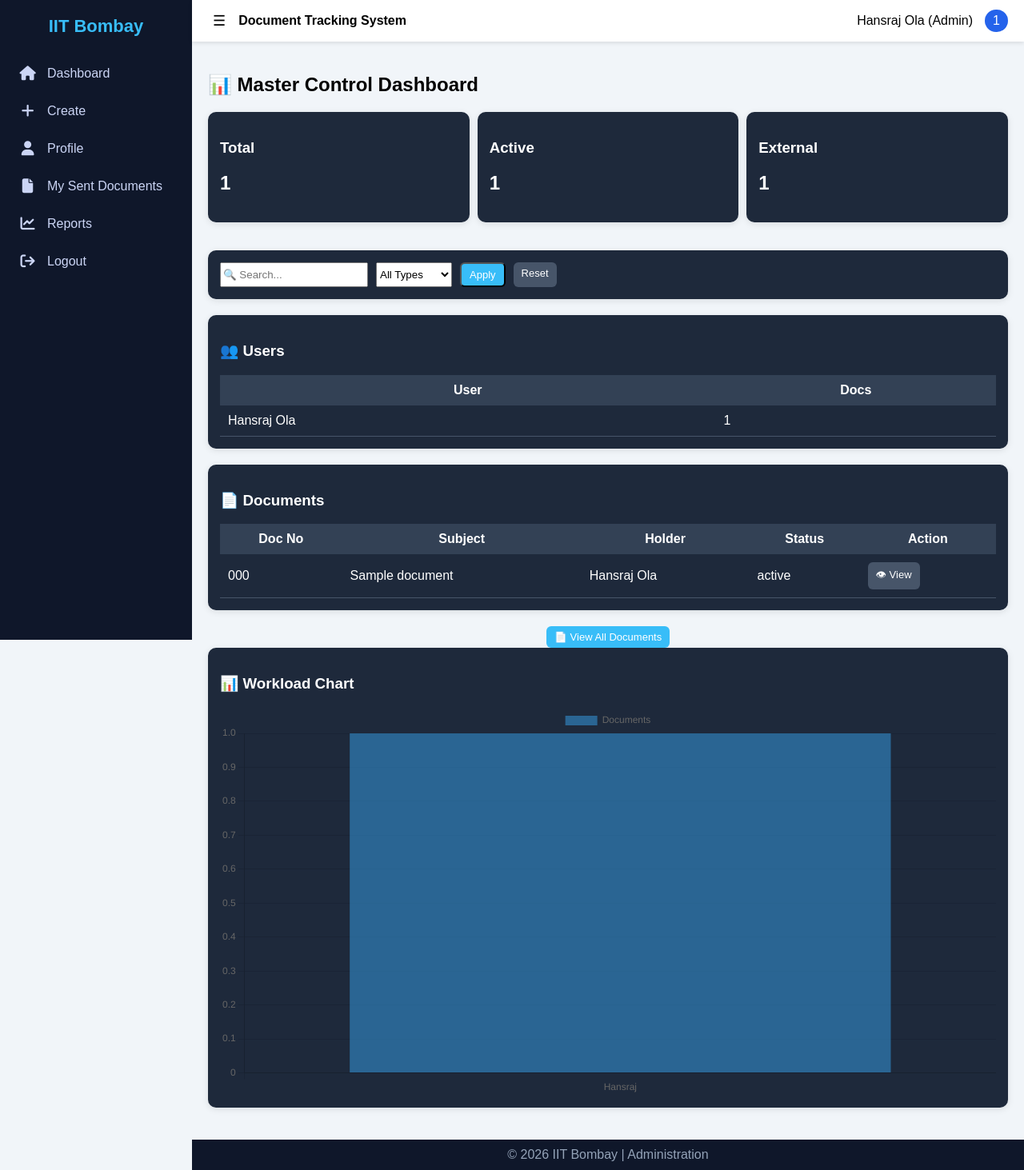
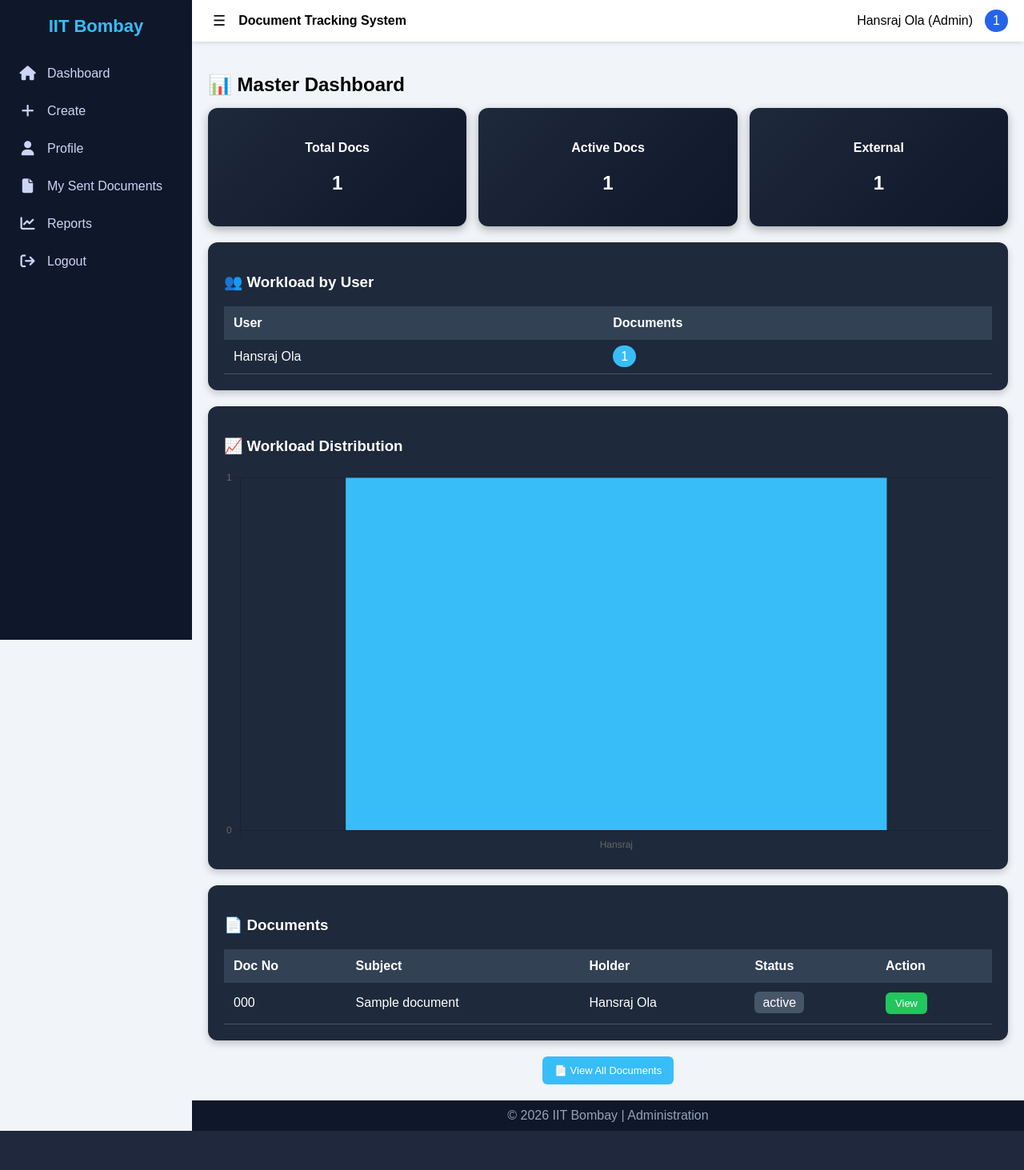
Before and after one commit to olahansraj2021/dts-system, a Django app: page /master-dashboard/ in a window 1280 px wide. Shown: the whole page at 80% size. After the commit the page ends 1414 px from the top, so only its background shows below. Run offline with Django 5.2, Linux system fonts and the light colour scheme; a user stored in the database is signed in; data comes from the database, SQL or seed files in the repository; tables that the repository leaves empty hold one stand-in row (values such as "Sample post").

Commit message:
updated master dashboard

```diff
--- a/core/templates/master_dashboard.html
+++ b/core/templates/master_dashboard.html
@@ -1,60 +1,72 @@
 {% extends 'base.html' %}
 {% block content %}
 
-<h2>📊 Master Control Dashboard</h2>
+<h2 style="margin-bottom:15px;">📊 Master Dashboard</h2>
 
 <!-- ================= STATS ================= -->
-<div class="grid">
-    <div class="card"><h3>Total</h3><h2>{{ total_docs }}</h2></div>
-    <div class="card"><h3>Active</h3><h2>{{ active_docs }}</h2></div>
-    <div class="card"><h3>External</h3><h2>{{ external_docs }}</h2></div>
+<div class="stats-grid">
+
+    <div class="stat-card">
+        <h4>Total Docs</h4>
+        <h2>{{ total_docs }}</h2>
+    </div>
+
+    <div class="stat-card">
+        <h4>Active Docs</h4>
+        <h2>{{ active_docs }}</h2>
+    </div>
+
+    <div class="stat-card">
+        <h4>External</h4>
+        <h2>{{ external_docs }}</h2>
+    </div>
+
 </div>
 
-<!-- ================= SEARCH + FILTER ================= -->
-<div class="card">
-<form method="GET" class="filters">
-
-<input type="text" name="q" placeholder="🔍 Search..." value="{{ request.GET.q }}">
-
-<select name="type">
-<option value="">All Types</option>
-<option value="office_order">Office Order</option>
-<option value="note">Note</option>
-<option value="circular">Circular</option>
-<option value="other">Others</option>
-</select>
-
-<button class="btn blue">Apply</button>
-<a href="{% url 'master_dashboard' %}" class="btn gray">Reset</a>
-
-</form>
-</div>
 
 <!-- ================= USER WORKLOAD ================= -->
 <div class="card">
-<h3>👥 Users</h3>
+<h3>👥 Workload by User</h3>
 
 <table class="styled-table">
+
 <tr>
 <th>User</th>
-<th>Docs</th>
+<th>Documents</th>
 </tr>
 
 {% for u in user_data %}
-<tr onclick="window.location='?user={{ u.current_holder__id }}'" style="cursor:pointer;">
-<td>{{ u.current_holder__first_name }} {{ u.current_holder__last_name }}</td>
-<td>{{ u.total_docs }}</td>
+<tr class="clickable-row"
+    onclick="window.location='?user={{ u.current_holder__id }}'">
+
+<td>
+{{ u.current_holder__first_name }} {{ u.current_holder__last_name }}
+</td>
+
+<td>
+<span class="badge">{{ u.total_docs }}</span>
+</td>
+
 </tr>
 {% endfor %}
 
 </table>
 </div>
 
+
+<!-- ================= CHART ================= -->
+<div class="card">
+<h3>📈 Workload Distribution</h3>
+<canvas id="chart"></canvas>
+</div>
+
+
 <!-- ================= DOCUMENT LIST ================= -->
 <div class="card">
 <h3>📄 Documents</h3>
 
 <table class="styled-table">
+
 <tr>
 <th>Doc No</th>
 <th>Subject</th>
@@ -67,6 +79,7 @@
 <tr>
 
 <td>{{ d.doc_number }}</td>
+
 <td>{{ d.subject }}</td>
 
 <td>
@@ -77,31 +90,31 @@
 {% endif %}
 </td>
 
-<td>{{ d.status }}</td>
+<td>
+<span class="status">{{ d.status }}</span>
+</td>
 
 <td>
-<a href="{% url 'document_detail' d.id %}" class="btn gray">👁 View</a>
+<a href="{% url 'document_detail' d.id %}" class="btn view-btn">View</a>
 </td>
 
 </tr>
 {% endfor %}
 
 </table>
+
 </div>
 
-<!-- ================= ALL DOC BUTTON ================= -->
-<div style="text-align:center; margin-top:15px;">
-<a href="{% url 'master_dashboard' %}" class="btn blue">
+
+<!-- ================= VIEW ALL ================= -->
+<div style="text-align:center;">
+<a href="{% url 'master_dashboard' %}" class="btn main-btn">
 📄 View All Documents
 </a>
 </div>
 
-<!-- ================= CHART ================= -->
-<div class="card">
-<h3>📊 Workload Chart</h3>
-<canvas id="chart"></canvas>
-</div>
 
+<!-- ================= CHART JS ================= -->
 <script src="https://cdn.jsdelivr.net/npm/chart.js"></script>
 
 <script>
@@ -123,31 +136,56 @@ data: {
     labels: labels,
     datasets: [{
         label: 'Documents',
-        data: data
+        data: data,
+        backgroundColor: [
+            '#38bdf8','#6366f1','#22c55e','#f59e0b','#ef4444'
+        ]
     }]
+},
+options: {
+    responsive: true,
+    plugins: {
+        legend: { display: false }
+    },
+    scales: {
+        y: {
+            beginAtZero: true,
+            ticks: {
+                stepSize: 1
+            }
+        }
+    }
 }
 });
 </script>
 
+
+<!-- ================= CSS ================= -->
 <style>
-.grid{
+
+.stats-grid{
 display:grid;
 grid-template-columns:repeat(3,1fr);
-gap:10px;
-margin-bottom:15px;
+gap:15px;
+margin-bottom:20px;
+}
+
+.stat-card{
+background:linear-gradient(135deg,#1e293b,#0f172a);
+color:white;
+padding:20px;
+border-radius:12px;
+text-align:center;
+box-shadow:0 4px 12px rgba(0,0,0,0.3);
 }
 
 .card{
 background:#1e293b;
 color:white;
-padding:15px;
-border-radius:10px;
-}
-
-.filters{
-display:flex;
-gap:10px;
-flex-wrap:wrap;
+padding:20px;
+border-radius:12px;
+margin-bottom:20px;
+box-shadow:0 4px 10px rgba(0,0,0,0.2);
 }
 
 .styled-table{
@@ -157,22 +195,49 @@ border-collapse:collapse;
 
 .styled-table th{
 background:#334155;
-padding:10px;
+padding:12px;
+text-align:left;
 }
 
 .styled-table td{
-padding:10px;
+padding:12px;
 border-bottom:1px solid #475569;
 }
 
+.clickable-row:hover{
+background:#334155;
+cursor:pointer;
+}
+
+.badge{
+background:#38bdf8;
+padding:5px 10px;
+border-radius:20px;
+}
+
+.status{
+background:#475569;
+padding:5px 10px;
+border-radius:6px;
+}
+
 .btn{
-padding:6px 10px;
+padding:6px 12px;
 border-radius:6px;
 text-decoration:none;
 }
 
-.blue{background:#38bdf8;color:white;}
-.gray{background:#475569;color:white;}
+.view-btn{
+background:#22c55e;
+color:white;
+}
+
+.main-btn{
+background:#38bdf8;
+color:white;
+padding:10px 15px;
+}
+
 </style>
 
 {% endblock %}
```
